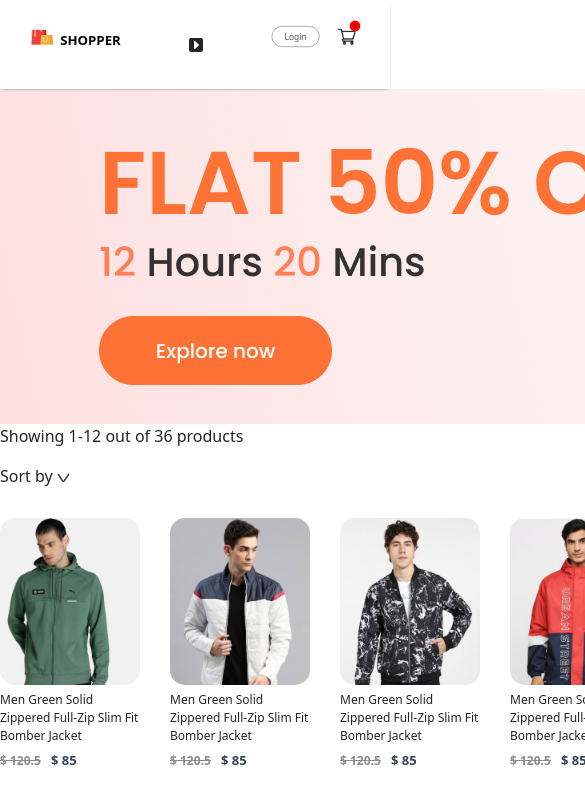
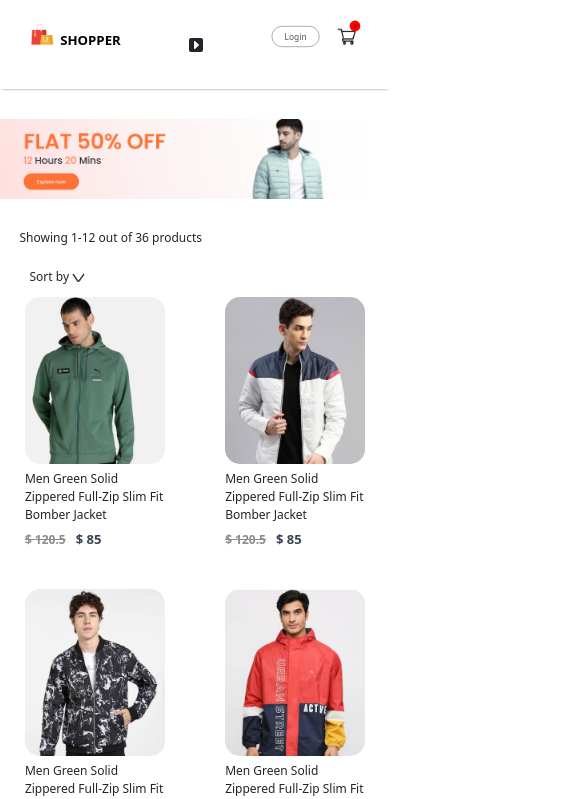
Before and after one commit to Abhishek09yadav/Ecommerce, a React (Create React App) app in the folder frontend/: page /mens in a window 390 px wide. Shown: the top 799 px of the page, 585 px wide, since content can reach past the window. Built offline with nearby package versions, Linux system fonts and the light colour scheme.

Commit message:
ShopCategory.jsx is now fully responsive for all types of devices

```diff
--- a/frontend/src/Pages/CSS/ShopCategory.css
+++ b/frontend/src/Pages/CSS/ShopCategory.css
@@ -10,6 +10,126 @@
 .shopcategory-products {
     margin-top: 30px;
     display: grid;
-    grid-template-columns: 1fr 1fr 1fr 1fr;
+    grid-template-columns: repeat(4, 1fr);
     gap: 30px;
+
 }
+
+.shopcategory-loadmore {
+    display: flex;
+    flex-direction: column;
+    justify-content: center;
+    align-items: center;
+    margin: 100px auto;
+    width: 200px;
+    height: 60px;
+    font-size: 18px;
+    border-radius: 50px;
+    background-color: #c7c7c7;
+    color: #252525;
+}
+
+@media (max-width: 1280px) {
+    .shopcategory-banner {
+        margin: 0px auto;
+        width: 90%;
+
+    }
+
+    .shopcategory-indexSort {
+        width: 90%;
+        margin: auto;
+    }
+
+    .shopcategory-sort {
+        padding: 5px 10px;
+        font-size: 12px;
+    }
+
+    .shopcategory-indexSort p {
+        font-size: 12px;
+    }
+
+    .shopcategory-products {
+        width: 90%;
+        margin: 10px auto;
+        row-gap: 40px;
+    }
+
+    .shopcategory-products .item {
+        margin: auto;
+    }
+
+    .shopcategory-loadmore {
+        font-size: 16px;
+        border-radius: 50px;
+        background-color: #c7c7c7;
+        color: #252525;
+    }
+}
+
+@media (max-width: 800px) {
+    .shopcategory-banner {
+
+        width: 95%;
+        margin: 90px auto;
+    }
+
+    .shopcategory-indexSort {
+        width: 90%;
+        margin: auto;
+    }
+
+    .shopcategory-sort {
+        padding: 5px 10px;
+        font-size: 12px;
+    }
+
+    .shopcategory-indexSort p {
+        font-size: 12px;
+    }
+
+    .shopcategory-products {
+        width: 95%;
+        margin: 10px auto;
+        row-gap: 40px;
+    }
+
+    .shopcategory-products .item {
+        margin: auto;
+    }
+
+    .shopcategory-loadmore {
+        font-size: 13px;
+        margin: 60px auto;
+        width: 150px;
+        HEIGHT: 40px;
+    }
+
+}
+
+@media (max-width: 500px) {
+    .shopcategory-banner {
+        margin: 30px auto;
+        width: 95%;
+    }
+
+    .shopcategory-products {
+        width: 95%;
+        margin: 10px auto;
+        row-gap: 40px;
+        grid-template-columns: 1fr 1fr;
+    }
+
+    .shopcategory-products .item {
+        margin: auto;
+    }
+
+    .shopcategory-loadmore {
+        font-size: 13px;
+        margin: 60px auto;
+        width: 150px;
+        HEIGHT: 40px;
+    }
+
+}
--- a/frontend/src/Pages/ShopCategory.jsx
+++ b/frontend/src/Pages/ShopCategory.jsx
@@ -9,12 +9,12 @@ const ShopCategory = (props) => {
     const {all_product} = useContext(ShopContext);
     return (
         <div className="shop-category">
-            <img src={props.banner} alt=""/>
+            <img src={props.banner} alt="" className={'shopcategory-banner'}/>
             <div className="shopcategory-indexSort">
                 <p>
                     <span>Showing 1-12 </span> out of 36 products
                 </p>
-                Sort by <img src={dropdown_icon} alt="dropdown_icon"/>
+                <span className={'shopcategory-sort'}>Sort by <img src={dropdown_icon} alt="dropdown_icon"/></span>
             </div>
             <div className="shopcategory-products">
                 {all_product.map((item, i) => {
@@ -28,6 +28,7 @@ const ShopCategory = (props) => {
 
                 })}
             </div>
+            <button className={'btn btn-sm shopcategory-loadmore'}>Explore more</button>
         </div>
     );
 };
```
